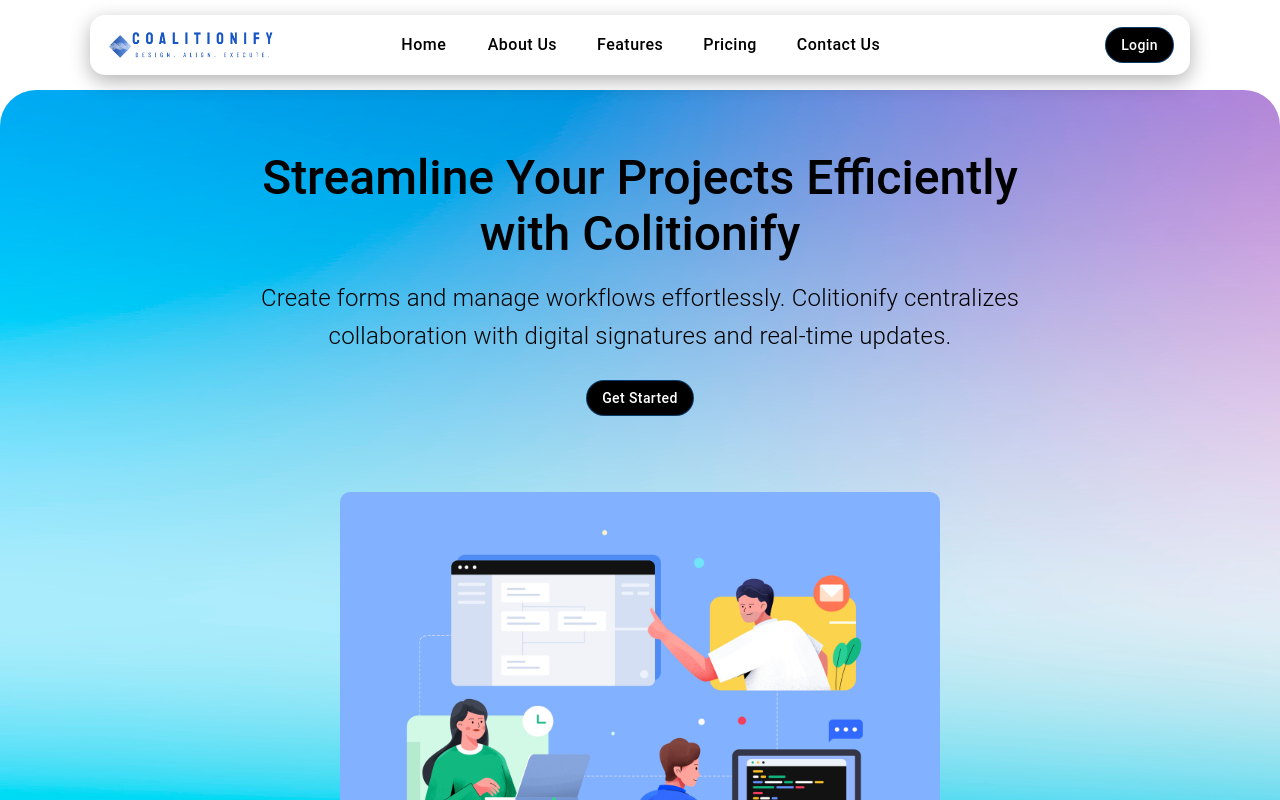
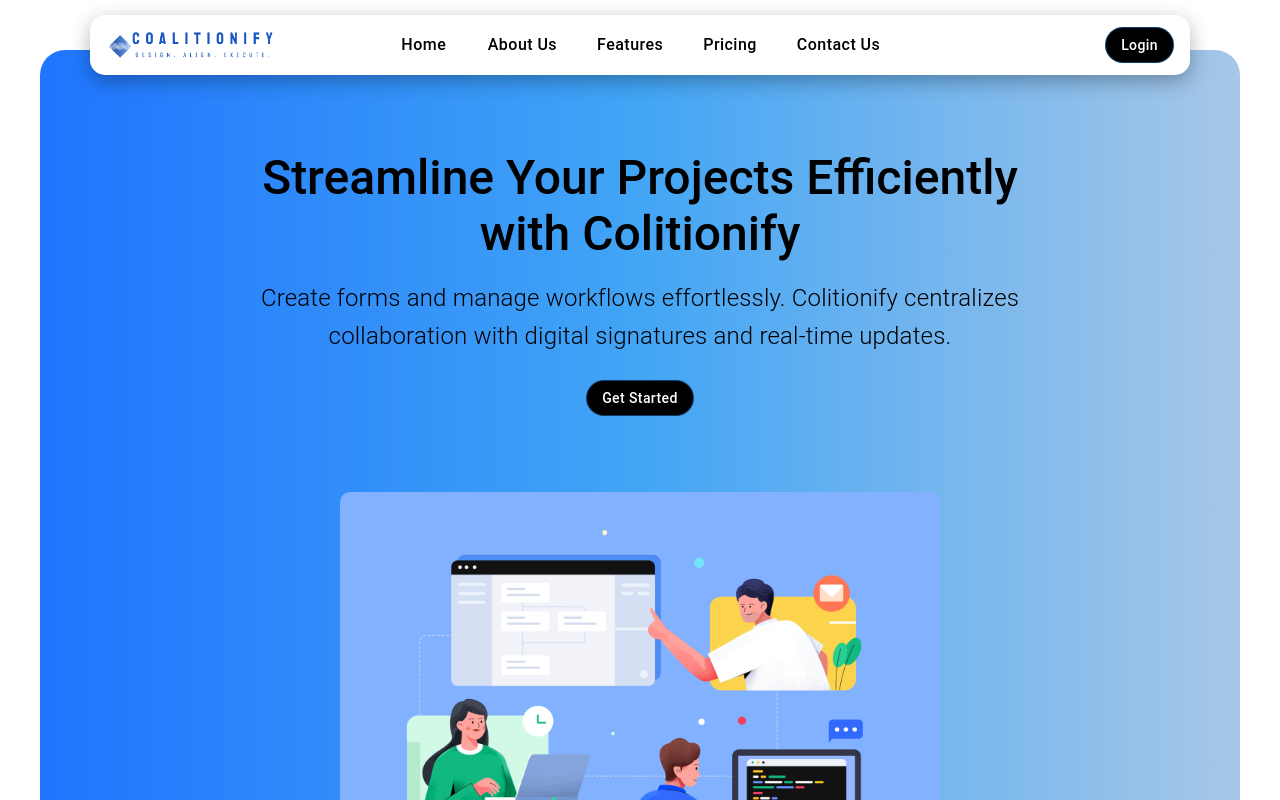
Before and after one commit to 8shivram8/cms-docker-test, a React (Create React App) app: page / in a window 1280 px wide. Shown: the top 800 px of the page. Built offline with nearby package versions, Linux system fonts and the light colour scheme.

Commit message:
added gradient bgcolor and remove bg Image

```diff
--- a/src/App.js
+++ b/src/App.js
@@ -5,6 +5,7 @@
 import Footer from "./components/Footer";
 import HeaderNav from "./components/HeaderNav";
 import HeaderContent from "./components/HeaderContent";
+
 function App() {
   const theme = useTheme();
   const isMobile = useMediaQuery(theme.breakpoints.down("sm"));
@@ -15,11 +16,25 @@
       display="flex"
       flexDirection="column"
       minHeight="100vh"
+      position="relative" // Required for absolute positioning of the gradient
+    >
+      {/* Gradient Background */}
+      <Box
+        sx={{
+          position: "absolute",
+          top: isMobile ? 0 : isTablet ? 40 : 50, // Adjust top space
+          left: isMobile ? 0 : isTablet ? 20 : 40, // Adjust left space
+          right: isMobile ? 0 : isTablet ? 20 : 40, // Adjust right space
+          zIndex: -1, // Behind the content
+          background: "linear-gradient(to right, #1F75FE, #42A5F5, #A7C7E7)", //bluish
+          borderRadius: isMobile ? "0px" : isTablet ? "15px" : "25px", // Rounded borders
+          height: isMobile ? "600px" : isTablet ? "650px" : "800px", // Adjust height based on screen size
+        }}
+      />
 
-    >
-      {/* <Header /> */}
-      <HeaderNav/>
-      <HeaderContent/>
+      {/* Header Components */}
+      <HeaderNav />
+      <HeaderContent />
 
       {/* Main content layout */}
       <Box
@@ -33,8 +48,8 @@
         <Mainlayout />
       </Box>
 
-      {/* Footer with responsive padding */}
-      <Footer/>
+      {/* Footer */}
+      <Footer />
     </Box>
   );
 }
--- a/src/components/HeaderContent.jsx
+++ b/src/components/HeaderContent.jsx
@@ -1,6 +1,5 @@
 import { Box, Grid, Stack, Typography, Button, Container } from '@mui/material';
 import centerimg from '../assets/centerimg.png';
-import backgroundImg from '../assets/bgimage1.png';
 
 function HeaderContent() {
     return (
@@ -16,19 +15,9 @@
                 width: '100%',
                 height: '100%',
                 borderRadius: 9,
-                '&::before': {
-                    content: '""',
-                    position: 'absolute',
-                    top: 0,
-                    left: 0,
-                    right: 0,
-                    bottom: 0,
-                    backgroundImage: `url(${backgroundImg})`,
-                    backgroundSize: 'cover',
-                    backgroundPosition: 'center',
-                    backgroundRepeat: 'no-repeat',
-                    zIndex: -1,
-                },
+                // Add gradient background instead of the image
+                // background: 'linear-gradient(to right, #00c6ff, #0072ff)', // You can adjust these colors
+                // zIndex: -1,
             }}
         >
             <Container maxWidth="md">
```
